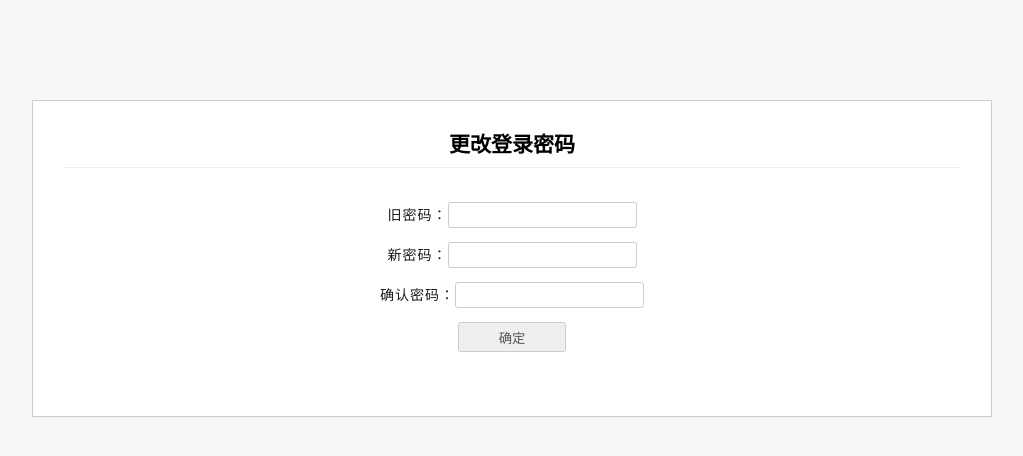
After one commit to yokonsan/yublog, a Flask app: page /admin/change-password in a window 1280 px wide. The commit adds this page. Shown: the top 456 px of the page, without its empty margins (128-1151 px from the left). Run offline with Flask 2, Linux system fonts and the light colour scheme; the visitor is signed in with stand-in values (Sample User, id 1); data comes from the database, SQL or seed files in the repository; data that the repository does not hold is empty.

Commit message:
add change password template

```diff
--- a/app/templates/admin/admin_profile.html
+++ b/app/templates/admin/admin_profile.html
@@ -12,6 +12,7 @@
             <p>备案信息：{{form.record_info(placeholder="选填")}}</p>
             <p><input class="but" type="submit" value="确定"></p>
         </form>
+
     </div>
 
 </div>
--- /dev/null
+++ b/app/templates/admin/change_password.html
@@ -0,0 +1,15 @@
+{% extends "admin.html" %}
+{% block content %}
+<div class="admin-profile">
+    <h2>更改登录密码</h2>
+    <div class="profile-ipt">
+        <form action="{{url_for('admin.change_password')}}" method="post">
+            {{form.hidden_tag()}}
+            <p>旧密码：{{form.old_password()}}</p>
+            <p>新密码：{{form.password()}}</p>
+            <p>确认密码：{{form.password2()}}</p>
+            <p><input class="but" type="submit" value="确定"></p>
+        </form>
+    </div>
+</div>
+{% endblock %}
--- a/app/templates/admin_column/edit_column.html
+++ b/app/templates/admin_column/edit_column.html
@@ -11,6 +11,7 @@
             <div class="data-ipt">
                 <p>链接：{{form.url_name(placeholder="url专题名")}}</p>
                 <p>日期：{{form.date(placeholder="使用-连接年月日")}}</p>
+                <p>密码：{{form.password(placeholder="保密文章的密码")}}</p>
             </div>
         </div>
         <div class="aticle-body site-box">
```
